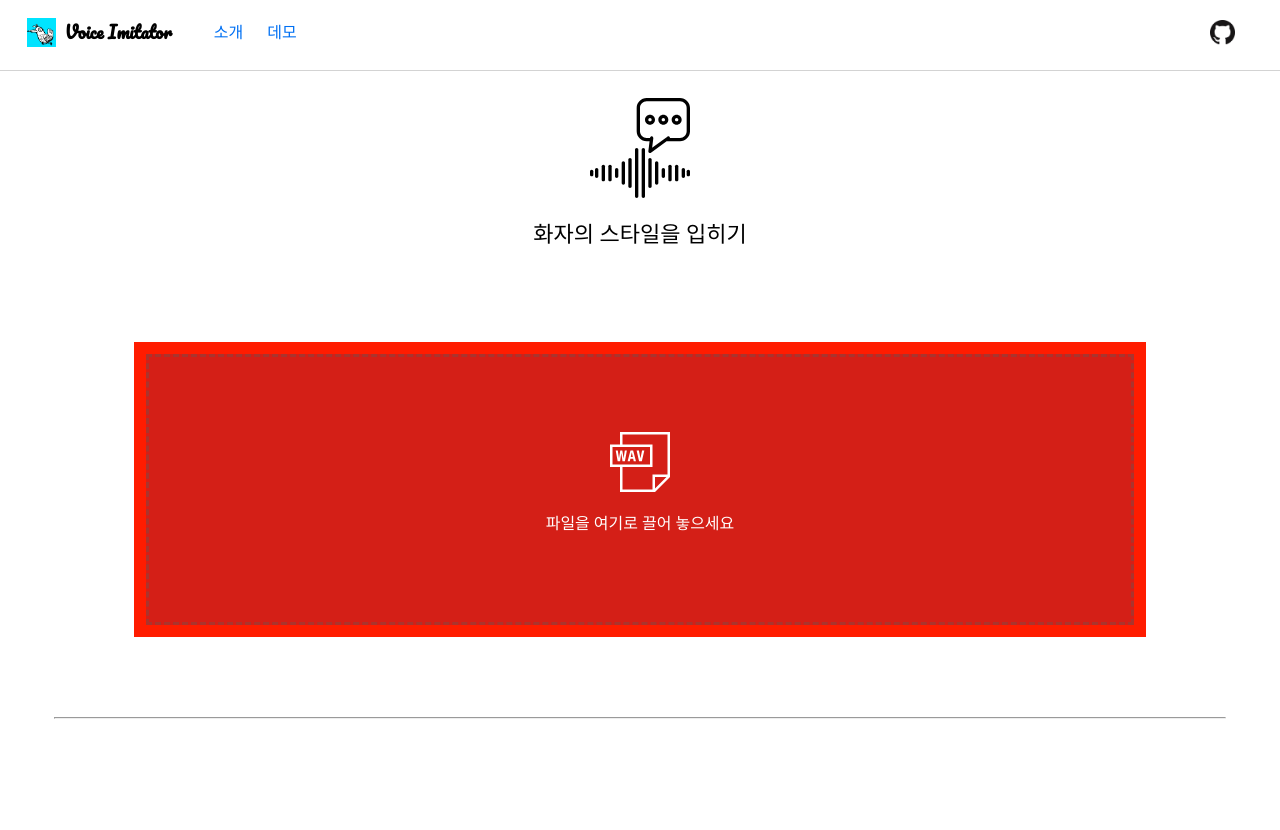
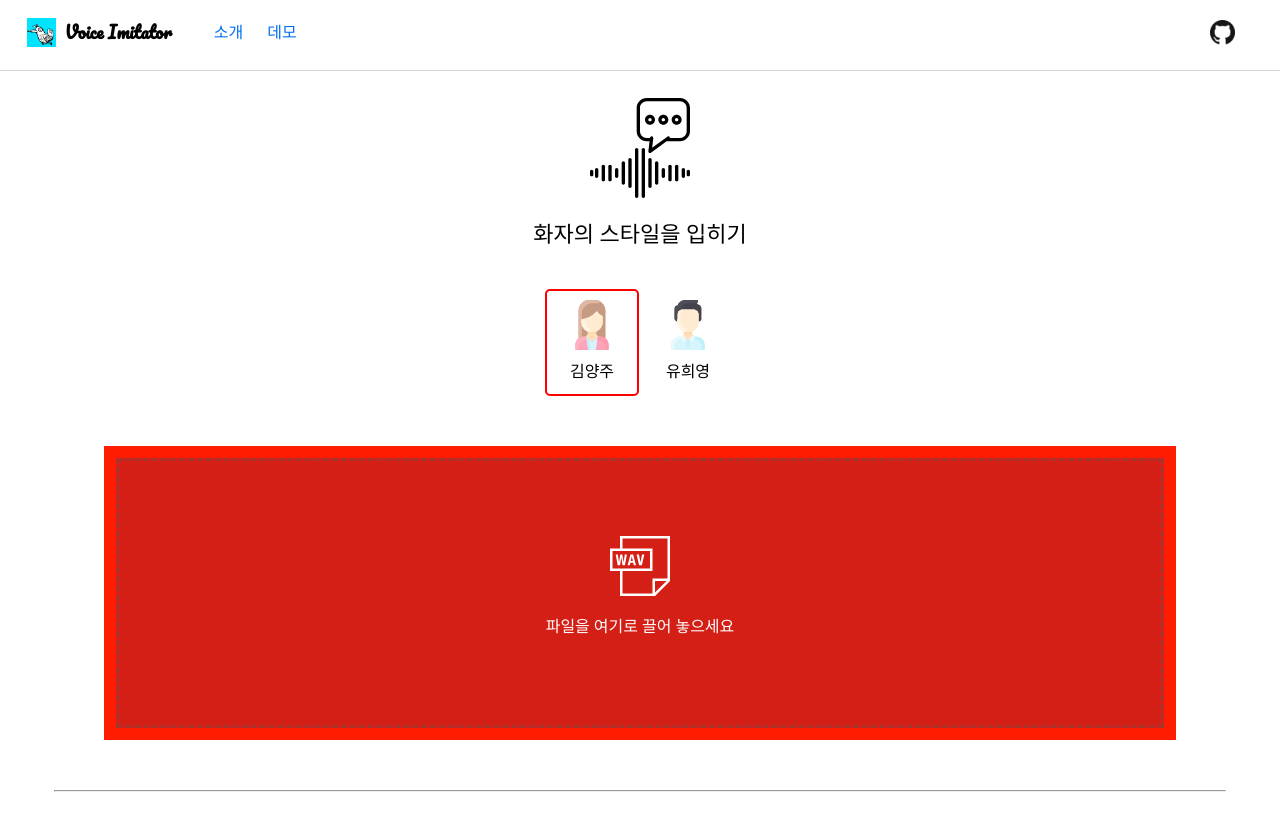
Before and after one commit to Verssae/mello-next, a Next.js app: page / in a window 1280 px wide. Shown: the top 830 px of the page. Before the commit the page ends 800 px from the top, so only its background shows below. Built offline with nearby package versions, Linux system fonts and the light colour scheme; a web font is replaced by a local one.

Commit message:
Speaker Choice

```diff
--- a/components/dropzone.js
+++ b/components/dropzone.js
@@ -18,10 +18,14 @@ export default function Dropzone({callback}) {
 
   return (
     <div className={styles.container}>
-      <div {...getRootProps()} className={styles.zone}>
+      <div {...getRootProps()} className={
+        isDragActive ?
+        styles.active :
+        styles.zone
+      }>
         <input {...getInputProps()} />
         <img src="/images/wav.svg" alt="wav" width="60px" />
-        <p>파일을 여기로 끌어 놓으세요</p>
+        <p>{file !=null ? file[0].path : "파일을 여기로 끌어 놓으세요"}</p>
       </div>
     </div>
   )
--- a/components/dropzone.module.css
+++ b/components/dropzone.module.css
@@ -1,11 +1,18 @@
 .container {
   background-color: #FF1C00;
   padding: 12px;
-  margin: 80px;
+  margin: 50px;
 }
 
 .zone {
   background-color: #D41F17;
+  border: #AA342D 3px dashed;
+  padding: 75px;
+}
+
+.active {
+  background-color: #D41F17;
+  filter: brightness(85%);
   border: #AA342D 3px dashed;
   padding: 75px;
 }
@@ -15,3 +22,9 @@
   font-size: 12pt;
   font-family: 'NotoSansRegular';
 }
+
+.active p {
+  color: white;
+  font-size: 12pt;
+  font-family: 'NotoSansRegular';
+}
--- a/pages/index.js
+++ b/pages/index.js
@@ -10,6 +10,7 @@ export default function Home() {
   const speakerRef = useRef()
   const audioRef = useRef()
   const router = useRouter()
+  const [speaker, setSpeaker] = useState(0)
 
   const onSubmit = async (e) => {
     e.preventDefault()
@@ -51,6 +52,16 @@ export default function Home() {
       <section>
         <img src="/images/audio.svg" alt="audio Logo" width="100px" />
         <p>화자의 스타일을 입히기</p>
+      </section>
+      <section>
+        <div className={`${utilStyles.card} ${speaker == 0 ? utilStyles.active : utilStyles.nonactive}`} onClick={()=>setSpeaker(0)}>
+          <img src="/images/kss.svg" alt="audio Logo" width="50px" />
+          <p>김양주</p>
+        </div>
+        <div className={`${utilStyles.card} ${speaker == 1 ? utilStyles.active : utilStyles.nonactive}`} onClick={()=>setSpeaker(1)}>
+          <img src="/images/yu.svg" alt="audio Logo" width="50px" />
+          <p>유희영</p>
+        </div>
       </section>
       <section>
         <Dropzone callback={fileHandler}></Dropzone>
--- a/styles/utils.module.css
+++ b/styles/utils.module.css
@@ -54,3 +54,34 @@
 .notDisplay {
   display: none;
 }
+
+.inline {
+  display: inline;
+}
+
+.active {
+  border: 2px red solid;
+  border-radius: 5px;
+}
+
+.nonactive {
+  border: 2px white solid;
+  border-radius: 5px;
+}
+
+.card {
+  display: inline-block;
+  padding: 9px 20px;
+  margin: 0 1px;
+  box-sizing: border-box;
+}
+
+.card:hover {
+  background-color: whitesmoke;
+  cursor: pointer;
+}
+
+.card p {
+  font-size: 12pt;
+  padding: 0;
+}
```
Also changed, not shown: public/images/kss.svg (added), public/images/yu.svg (added).
